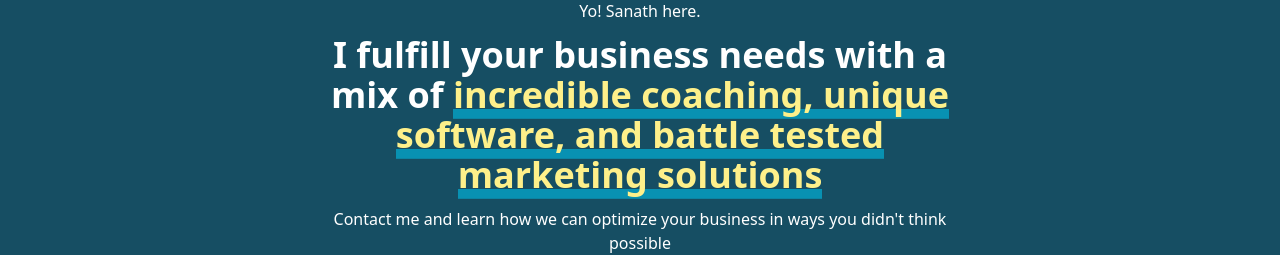
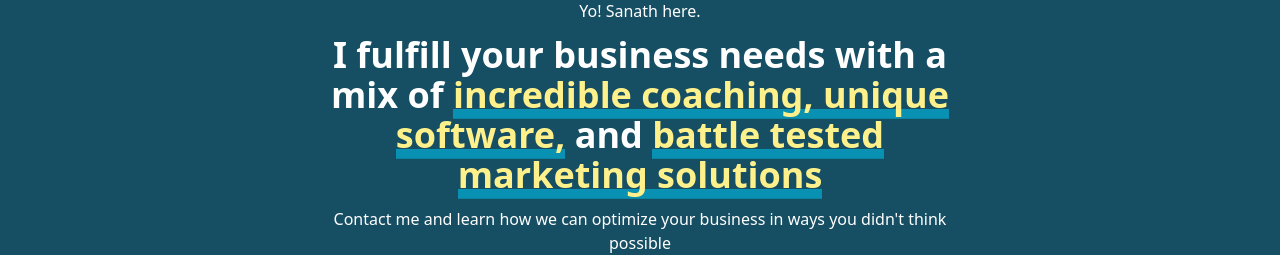
Before and after one commit to Gadget-Software/website, a SvelteKit app: page / in a window 1280 px wide. Shown: the part 161-416 px from the top of the page. Built offline with nearby package versions, Linux system fonts and the light colour scheme.

Commit message:
Fix formatting of business needs description

```diff
--- a/src/routes/+page.svelte
+++ b/src/routes/+page.svelte
@@ -14,7 +14,7 @@
         Yo! Sanath here.
       </p>
       <p class="big-text">
-        I fulfill your business needs with a mix of <strong class="text-yellow-200"> incredible coaching, unique software, and battle tested marketing
+        I fulfill your business needs with a mix of <strong class="text-yellow-200"> incredible coaching, unique software, </strong> and <strong class="text-yellow-200"> battle tested marketing
         solutions</strong>
       </p>
       <p>
```
